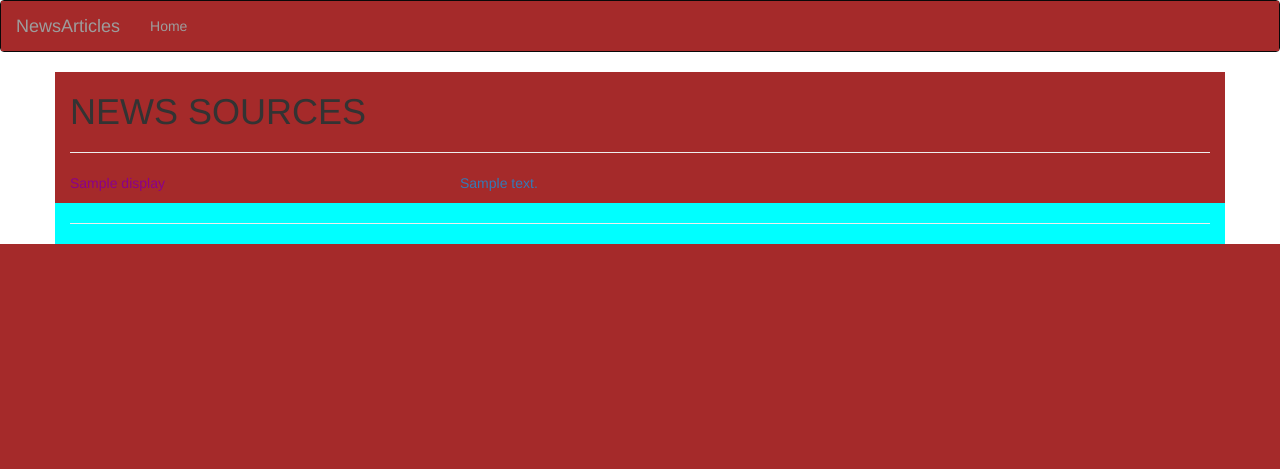
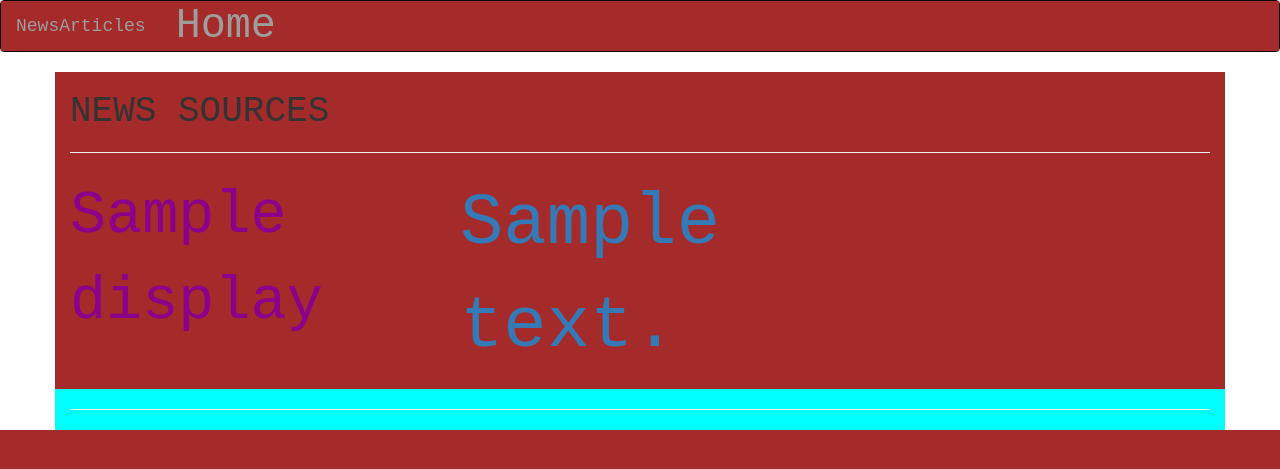
Before and after one commit to Maalim18/NEWS, a Flask app: template app/templates/index.html in a window 1280 px wide. Shown: the top 469 px of the page. Run offline with Flask 2, Linux system fonts and the light colour scheme; the template is opened without the code that fills it: most values are stand-ins (such as "Sample title", 1, 10 or a date in 2020); some libraries are stand-ins or nearby versions.

Commit message:
add modificatiins to css folder

```diff
--- a/app/static/css/index.css
+++ b/app/static/css/index.css
@@ -1,3 +1,6 @@
 *{
     background-color: brown;
+    font-size: larger;
+    font-family: 'Courier New', Courier, monospace;
+
 }
```
